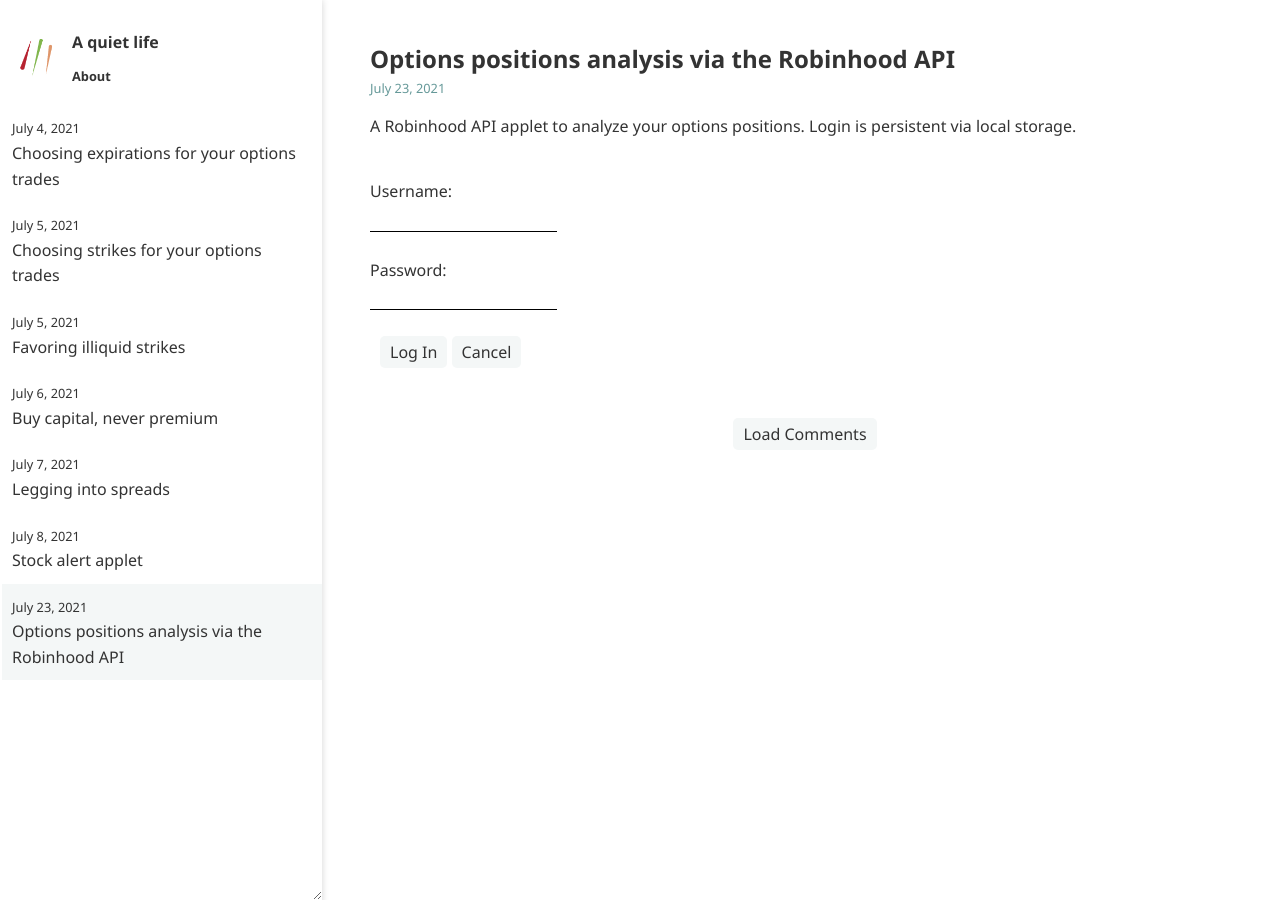
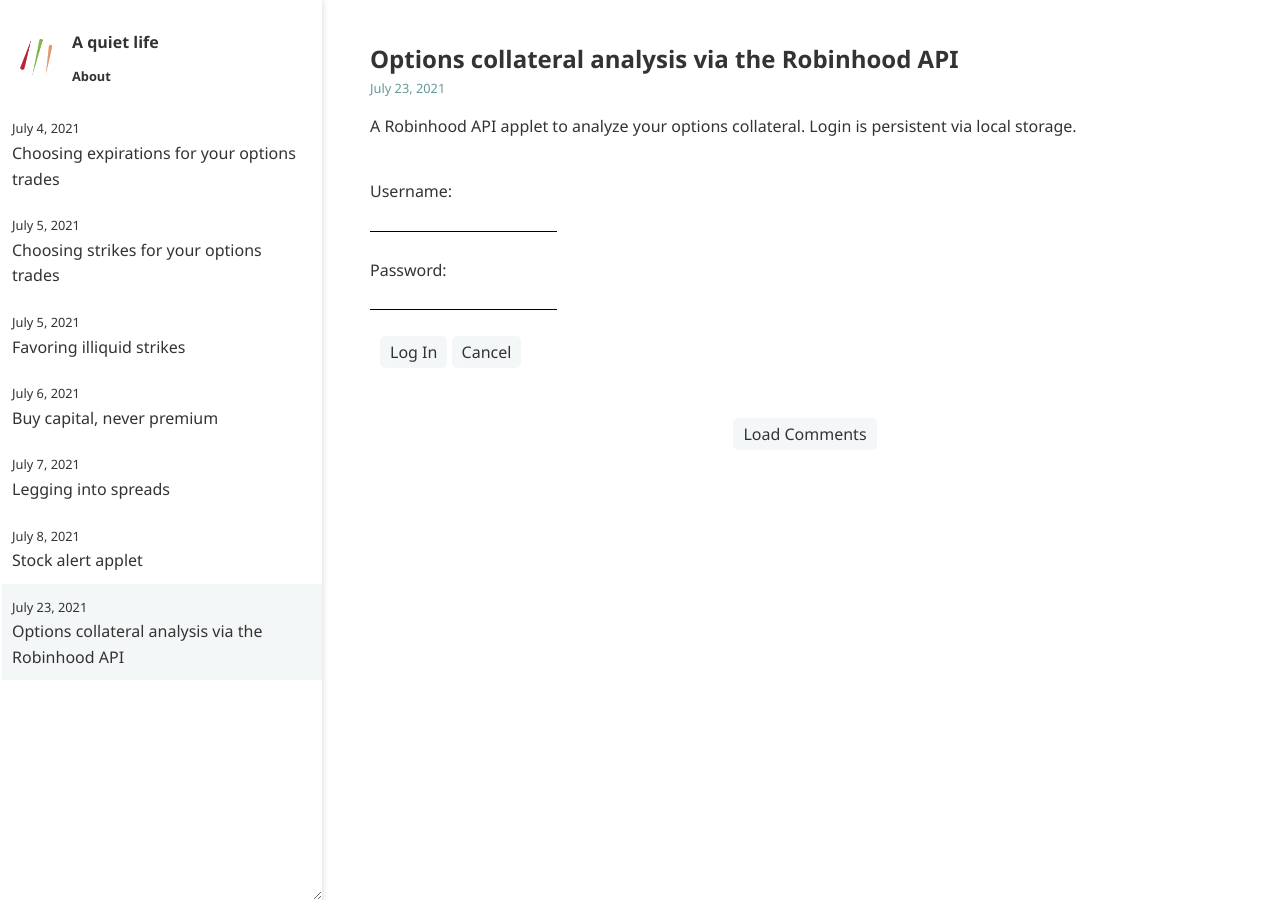
Before and after one commit to ansyblenetwork/aquietlife, a Jekyll site: the page built from _posts/2021-07-23-robinhood-api.html, in a window 1280 px wide. Built offline with Jekyll 4.4.1, drawn with Linux system fonts in a browser that asks for light colours.

Commit message:
Update 2021-07-23-robinhood-api.html

```diff
--- a/_posts/2021-07-23-robinhood-api.html
+++ b/_posts/2021-07-23-robinhood-api.html
@@ -1,8 +1,8 @@
 ---
-title: "Options positions analysis via the Robinhood API"
+title: "Options collateral analysis via the Robinhood API"
 ---
 
-A Robinhood API applet to analyze your options positions. Login is persistent via local storage.
+A Robinhood API applet to analyze your options collateral. Login is persistent via local storage.
 
 
 
```
